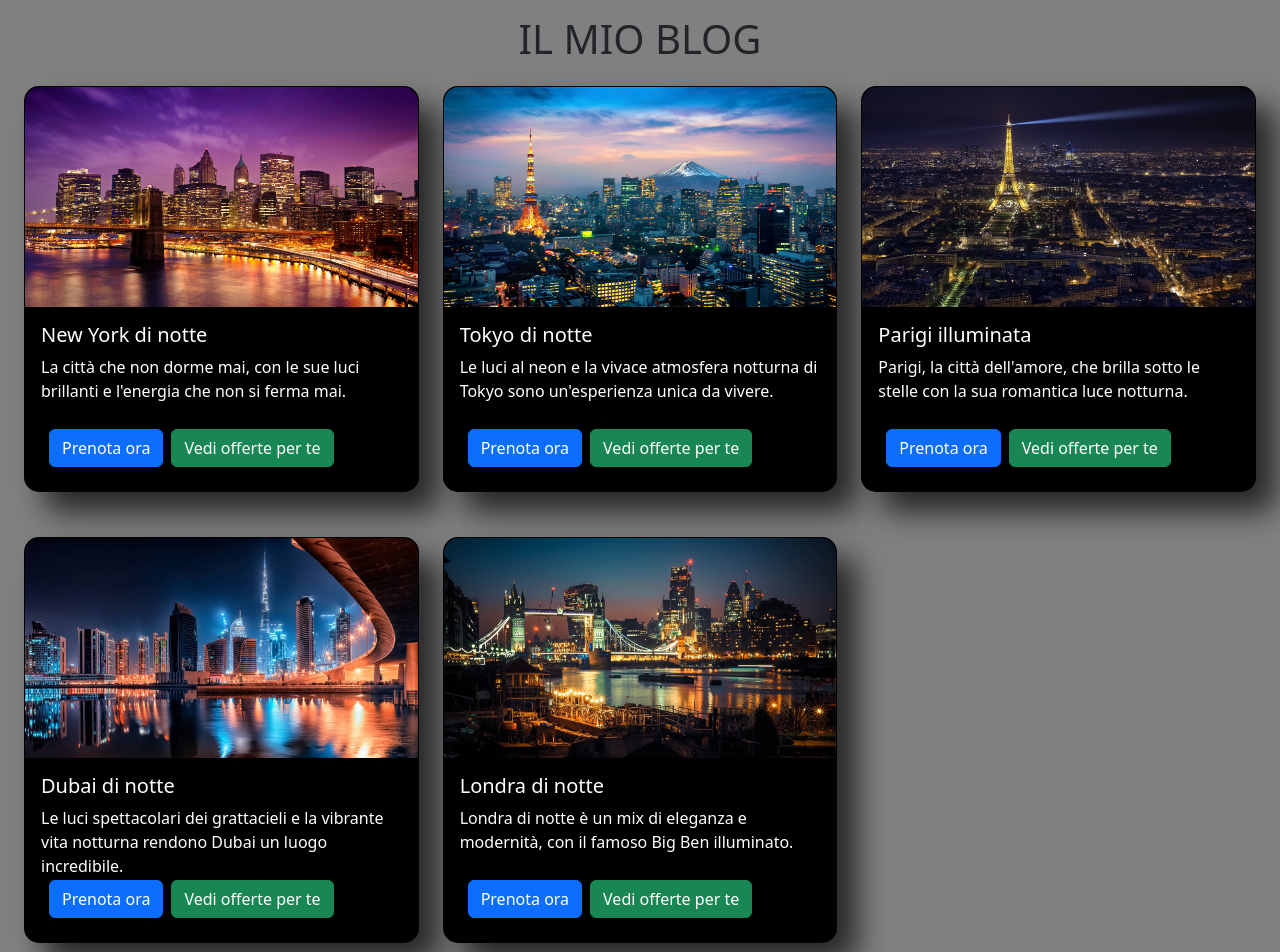
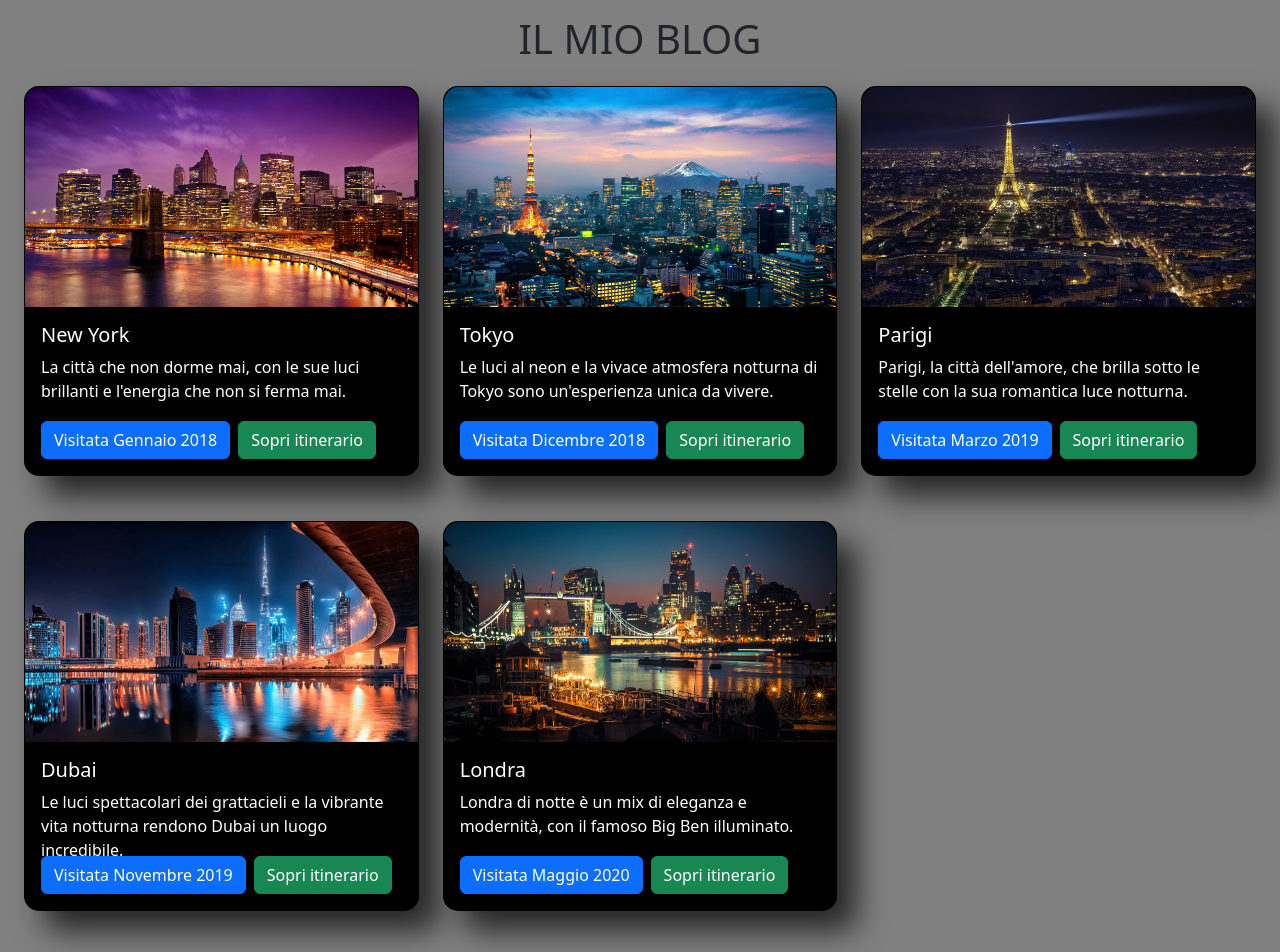
Before and after one commit to alessiotinaglia/react-form, a React (Vite) app: page / in a window 1280 px wide. Shown: the top 952 px of the page. Built offline with nearby package versions, Linux system fonts and the light colour scheme.

Commit message:
sistemazione Main.jsx

```diff
--- a/src/App.css
+++ b/src/App.css
@@ -85,3 +85,7 @@ footer {
 p {
   height: 50px;
 }
+
+.text-custom{
+  padding: 10px 55px;
+}
--- a/src/components/Card.jsx
+++ b/src/components/Card.jsx
@@ -1,22 +1,18 @@
 
-function card({ cityImages }) {
+function Card({ cityImage }) {
     return (
-        <div className="row container container-custom">
-            {cityImages.map((element) => (
-                <div key={element.id} className="col-12 col-sm-6 col-md-4">
-                    <div className="card">
-                        <img className="card-foto" src={element.img} alt="Card image" />
-                        <div className="card-body">
-                            <h5>{element.title}</h5>
-                            <p>{element.description}</p>
-                            <a href="#" className="btn btn-primary m-2">Prenota ora</a>
-                            <a href="#" className="btn btn-success">Vedi offerte per te</a>
-                        </div>
-                    </div>
+        <div className="col-12 col-sm-6 col-md-4">
+            <div className="card">
+                <img className="card-foto" src={cityImage.img} alt="Card image" />
+                <div className="card-body">
+                    <h5>{cityImage.title}</h5>
+                    <p>{cityImage.description}</p>
+                    <a href="#" className="btn btn-primary me-2">{cityImage.data}</a>
+                    <a href="#" className="btn btn-success me-2">Sopri itinerario</a>
                 </div>
-            ))}
+            </div>
         </div>
     );
 }
 
-export default card;
+export default Card;
--- a/src/components/Footer.jsx
+++ b/src/components/Footer.jsx
@@ -2,7 +2,7 @@
 function footer() {
     return(
         <footer>
-            <p className="text-center">Lorem ipsum dolor sit amet consectetur adipisicing elit. Sed est doloremque placeat blanditiis quisquam maxime nemo ipsam quasi, quae veniam tempora dolore quos delectus, eius ut aliquam cum consequatur dicta Lorem ipsum dolor sit amet. Lorem ipsum dolor sit amet. Lorem ipsum dolor sit amet.
+            <p className="text-center text-custom">Lorem ipsum dolor sit amet consectetur adipisicing elit. Sed est doloremque placeat blanditiis quisquam maxime nemo ipsam quasi, quae veniam tempora dolore quos delectus, eius ut aliquam cum consequatur dicta Lorem ipsum dolor sit amet. Lorem ipsum dolor sit amet. Lorem ipsum dolor sit amet.
             </p>
         </footer>
     )
--- a/src/components/Main.jsx
+++ b/src/components/Main.jsx
@@ -1,12 +1,16 @@
 import Card from "./Card";
 import cityImages from "../dati/array";
 
-function main() {
-        return (
+function Main() {
+    return (
         <main>
-            <Card cityImages={cityImages} />
+            <div className="row container container-custom">
+                {cityImages.map((element) => (
+                    <Card key={element.id} cityImage={element} />
+                ))}
+            </div>
         </main>
-    )
+    );
 }
 
-export default main;
+export default Main;
--- a/src/dati/array.jsx
+++ b/src/dati/array.jsx
@@ -2,40 +2,45 @@ const cityImages = [
     {
         id: 1,
         img: "/NewYork.jpg",
-        title: "New York di notte",
+        title: "New York",
         description: "La città che non dorme mai, con le sue luci brillanti e l'energia che non si ferma mai.",
+        data: "Visitata Gennaio 2018",
         tags: ["html", "css"],
         published: true,
     },
     {
         id: 2,
         img: "/Tokyo.jpg",
-        title: "Tokyo di notte",
+        title: "Tokyo",
         description: "Le luci al neon e la vivace atmosfera notturna di Tokyo sono un'esperienza unica da vivere.",
+        data: "Visitata Dicembre 2018",
         tags: ["js", "css"],
         published: true,
     },
     {
         id: 3,
         img: "/Parigii.jpg",
-        title: "Parigi illuminata",
+        title: "Parigi",
         description: "Parigi, la città dell'amore, che brilla sotto le stelle con la sua romantica luce notturna.",
+        data: "Visitata Marzo 2019",
         tags: ["js", "php"],
         published: true,
     },
     {
         id: 4,
         img: "/Dubai.jpg",
-        title: "Dubai di notte",
+        title: "Dubai",
         description: "Le luci spettacolari dei grattacieli e la vibrante vita notturna rendono Dubai un luogo incredibile.",
+        data: "Visitata Novembre 2019",
         tags: ["html"],
         published: false,
     },
     {
         id: 5,
         img: "/Londra.jpg",
-        title: "Londra di notte",
+        title: "Londra",
         description: "Londra di notte è un mix di eleganza e modernità, con il famoso Big Ben illuminato.",
+        data: "Visitata Maggio 2020",
         tags: ["html"],
         published: false,
     }
```
Also changed, not shown: src/components/Header.jsx (line endings or trailing spaces).
